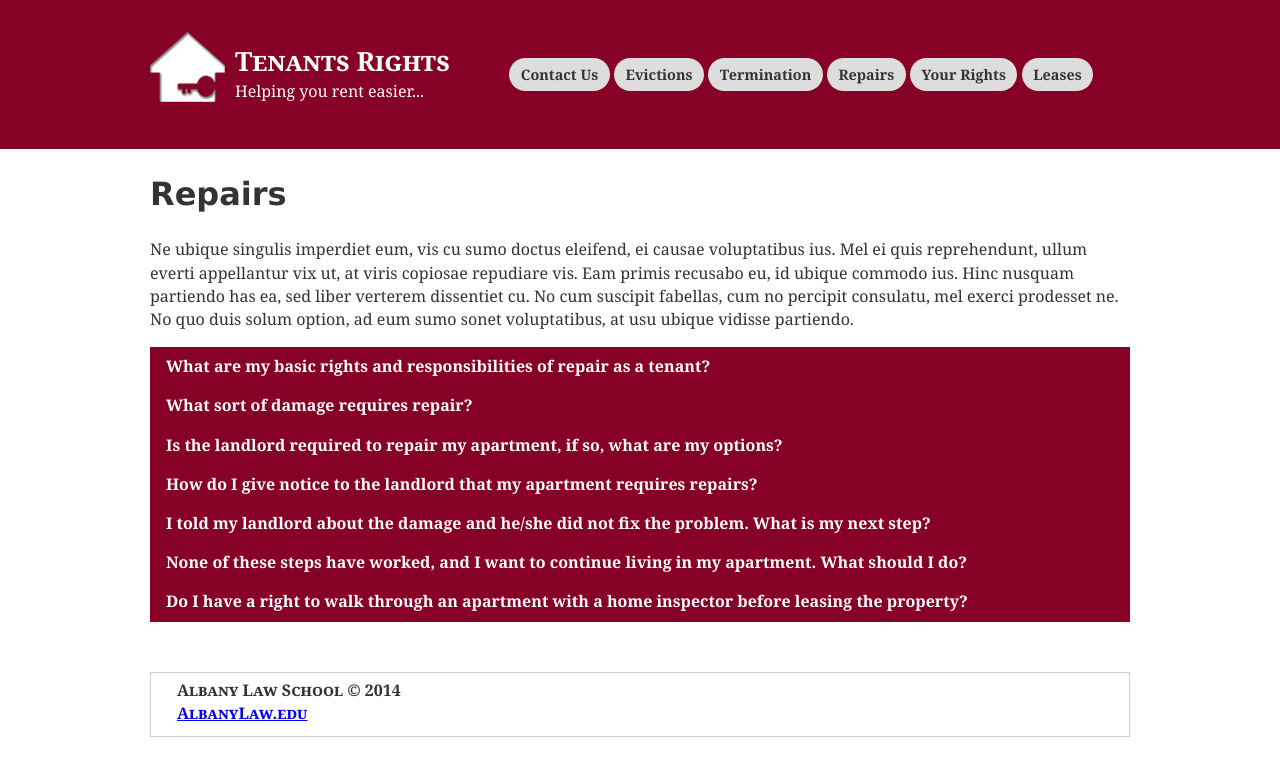
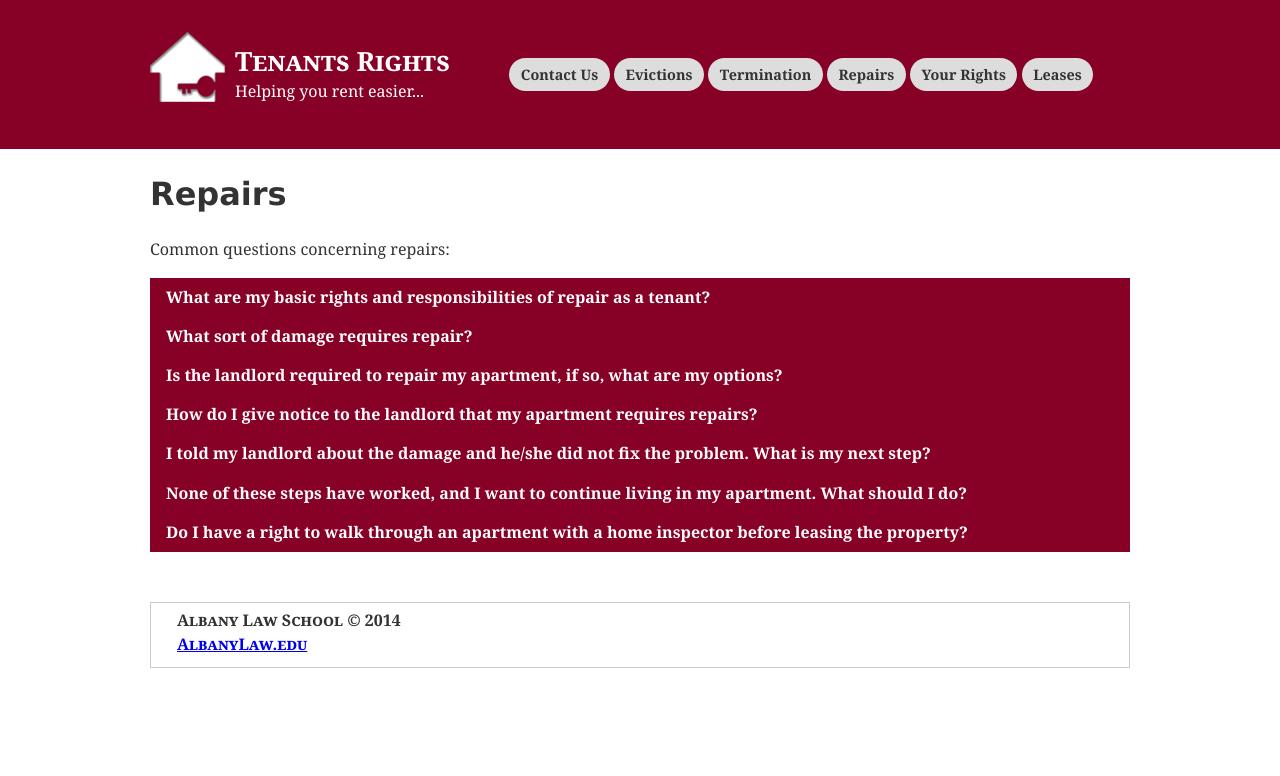
Before and after one commit to iinf362/team5, a Jekyll site: the page built from repairs/index.html, in a window 1280 px wide. Shown: the top 776 px of the page. Built offline with Jekyll 4.4.1, drawn with Linux system fonts in a browser that asks for light colours; nearby versions of some CDN libraries; library files that are not in the unit come from our copies.

Commit message:
edit to intro paragraph for evictions and repairs

```diff
--- a/evictions.html
+++ b/evictions.html
@@ -5,7 +5,7 @@
 
 <div class="container">
     <h1>Evictions</h1>
-  Ne ubique singulis imperdiet eum, vis cu sumo doctus eleifend, ei causae voluptatibus ius. Mel ei quis reprehendunt, ullum everti appellantur vix ut, at viris copiosae repudiare vis. Eam primis recusabo eu, id ubique commodo ius. Hinc nusquam partiendo has ea, sed liber verterem dissentiet cu. No cum suscipit fabellas, cum no percipit consulatu, mel exerci prodesset ne. No quo duis solum option, ad eum sumo sonet voluptatibus, at usu ubique vidisse partiendo.
+  Common questions concerning evictions:
     <div class="panels">
     <div class="panel">
       <div class="panel-title" id="panel1">What is an eviction?</div>
--- a/repairs/index.html
+++ b/repairs/index.html
@@ -5,7 +5,7 @@
 
 <div class="container">
     <h1>Repairs</h1>
-  Ne ubique singulis imperdiet eum, vis cu sumo doctus eleifend, ei causae voluptatibus ius. Mel ei quis reprehendunt, ullum everti appellantur vix ut, at viris copiosae repudiare vis. Eam primis recusabo eu, id ubique commodo ius. Hinc nusquam partiendo has ea, sed liber verterem dissentiet cu. No cum suscipit fabellas, cum no percipit consulatu, mel exerci prodesset ne. No quo duis solum option, ad eum sumo sonet voluptatibus, at usu ubique vidisse partiendo.
+  Common questions concerning repairs:
     <div class="panels">
     <div class="panel">
       <div class="panel-title" id="panel1">What are my basic rights and responsibilities of repair as a tenant?</div>
```
